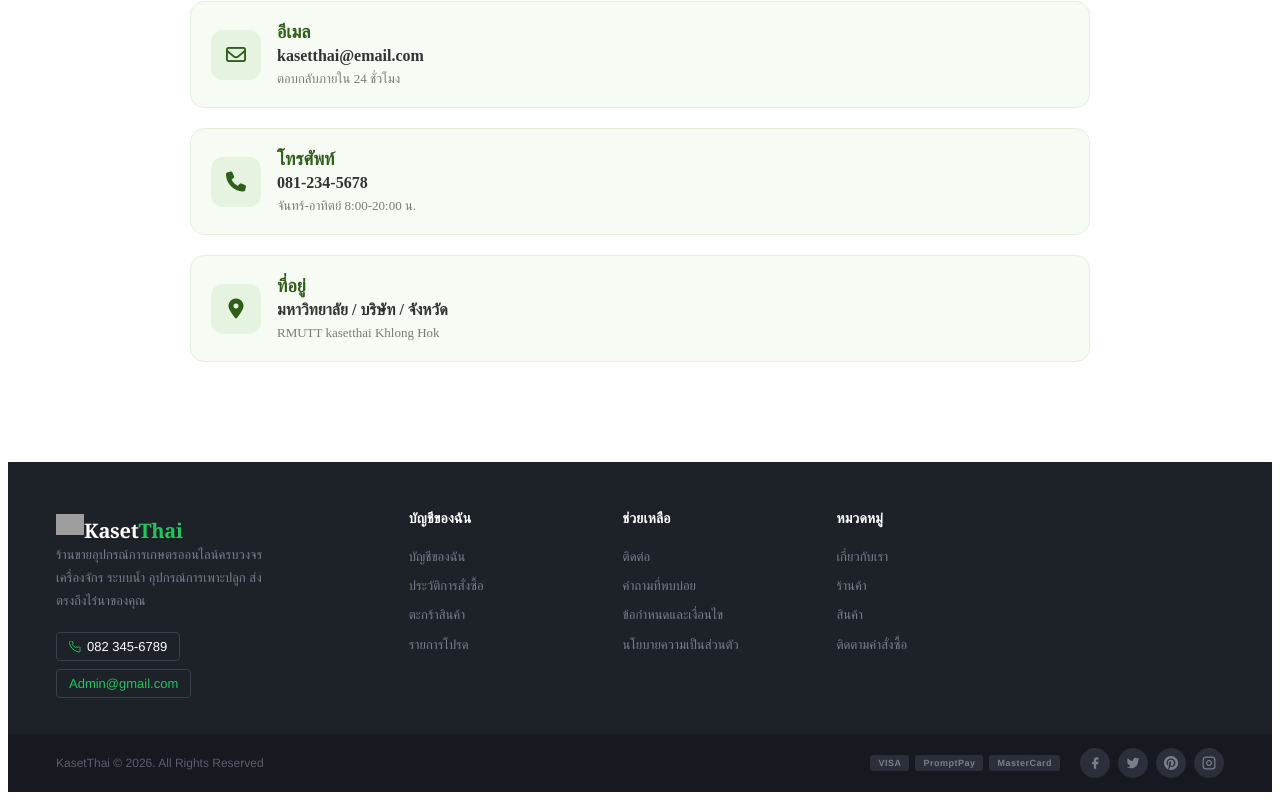
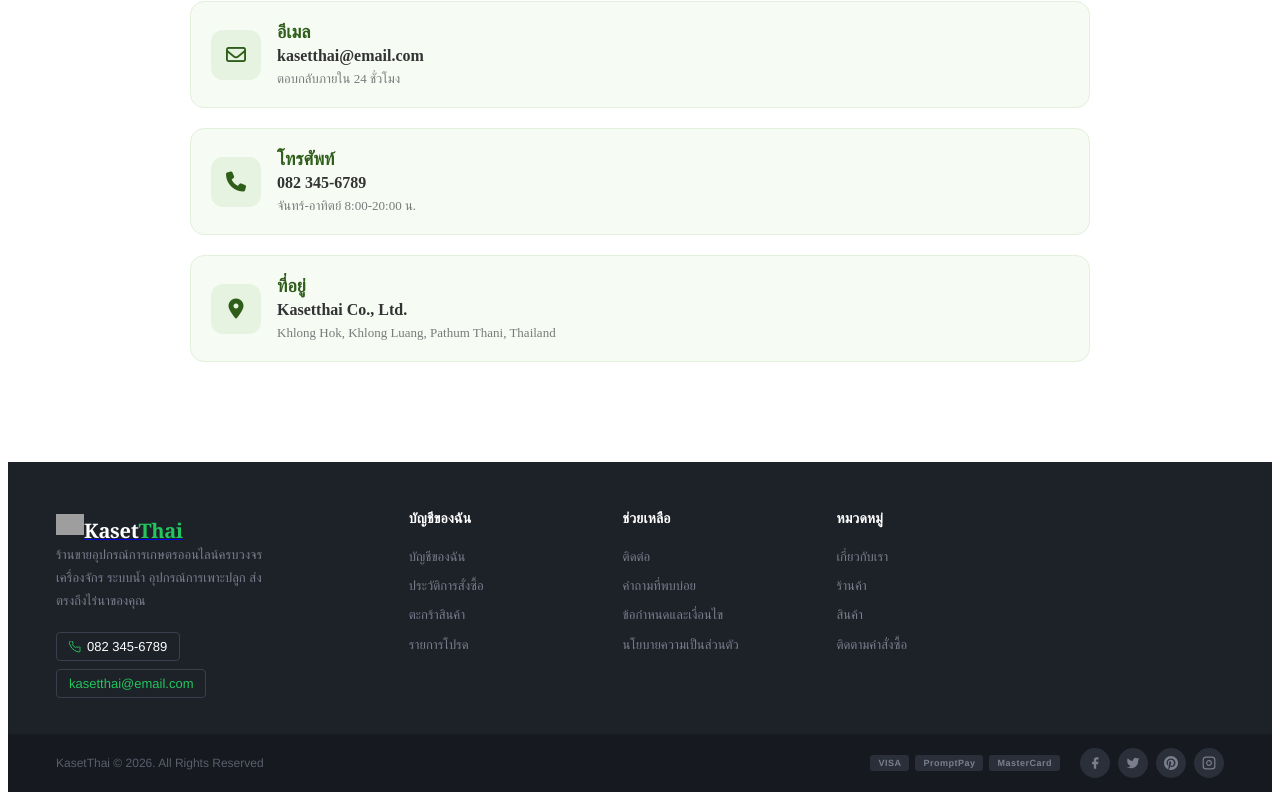
Before and after one commit to JetCigar/rmutt_fullstackclass_2025_1166109051142, an Angular app in the folder frontend/: page /contact in a window 1280 px wide. Shown: the part 285-1085 px from the top of the page. Built offline with nearby package versions, Linux system fonts and the light colour scheme; grey boxes are pictures that could not be loaded.

Commit message:
updatePare

```diff
--- a/frontend/src/app/contact/contact.html
+++ b/frontend/src/app/contact/contact.html
@@ -21,7 +21,7 @@
       </div>
       <div>
         <h4>โทรศัพท์</h4>
-        <p>081-234-5678</p>
+        <p>082 345-6789</p>
         <span>จันทร์-อาทิตย์ 8:00-20:00 น.</span>
       </div>
     </div>
@@ -32,8 +32,8 @@
       </div>
       <div>
         <h4>ที่อยู่</h4>
-        <p>มหาวิทยาลัย / บริษัท / จังหวัด</p>
-        <span>RMUTT kasetthai Khlong Hok</span>
+<p>Kasetthai Co., Ltd.</p>
+<span>Khlong Hok, Khlong Luang, Pathum Thani, Thailand</span>
       </div>
     </div>
 
--- a/frontend/src/app/footer/footer.html
+++ b/frontend/src/app/footer/footer.html
@@ -30,7 +30,7 @@
             082 345-6789
           </a>
           <a href="mailto:Admin@gmail.com" class="footer__contact-badge footer__contact-badge--email">
-            Admin&#64;gmail.com
+            kasetthai@email.com
           </a>
         </div>
       </div>
--- a/frontend/src/app/navbar/navbar.ts
+++ b/frontend/src/app/navbar/navbar.ts
@@ -19,7 +19,7 @@ interface NavItem {
 export class NavbarComponent implements OnInit {
 
   navItems: NavItem[] = [
-    { label: 'หน้าแรก', href: '/', hasDropdown: false },
+    { label: 'หน้าแรก', href: '/Home', hasDropdown: false },
     { label: 'สินค้า', href: '/category', hasDropdown: false },
     { label: 'โปรโมชั่น', href: '/promotion', hasDropdown: false },
     { label: 'เกี่ยวกับเรา', href: '/about', hasDropdown: false },
```
